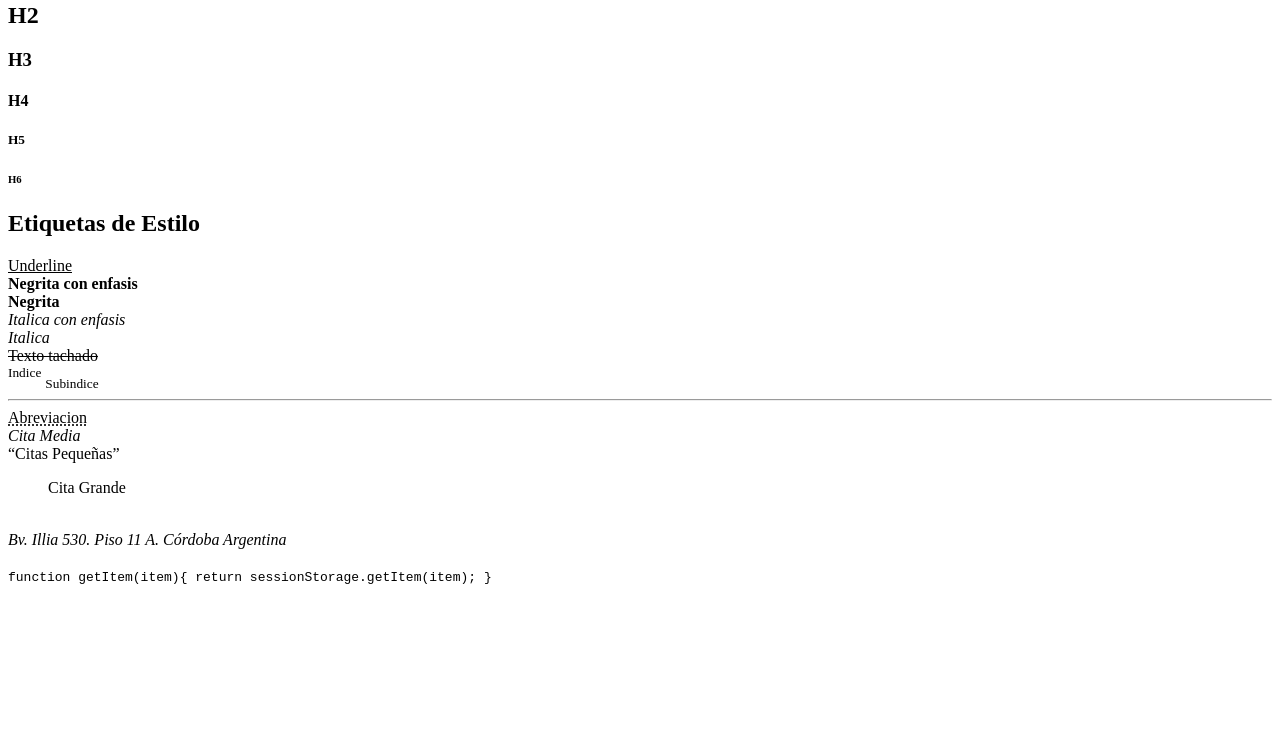
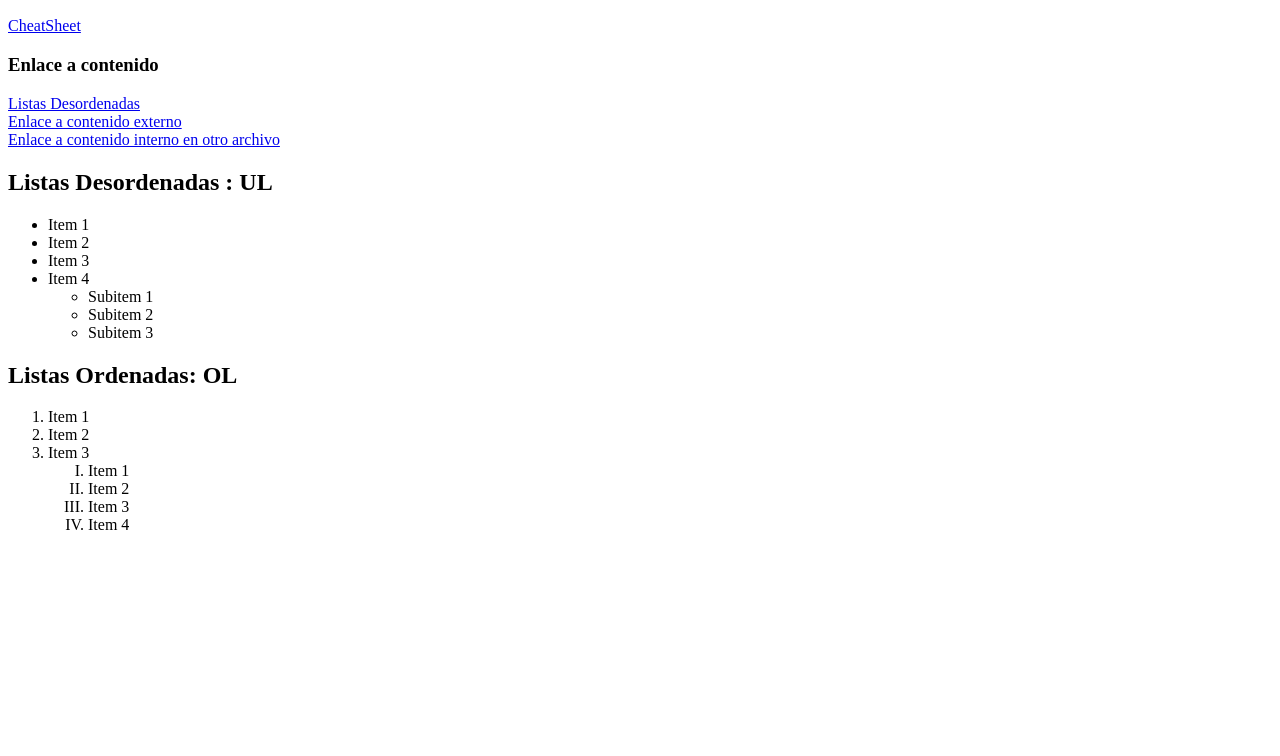
Before and after one commit to DevHunvee3/WebDevelopment, a plain HTML site: page clase_2_html5/index.html in a window 1280 px wide. Shown: the part 305-1061 px from the top of the page. Before the commit the page ends 898 px from the top, so only its background shows below. Drawn offline with Linux system fonts and the light colour scheme.

Commit message:
tag de listas y enlaces

```diff
--- a/clase_2_html5/index.html
+++ b/clase_2_html5/index.html
@@ -17,68 +17,71 @@
 		<title>Curso Web Development</title>
 	</head>
 	<body>
-		<header><h1>HTML: Text Tags</h1></header>
-		<main>
-			<p>
-				<u>Lorem ipsum</u> <b>dolor sit amet</b>,
-				<strong>consectetur adipiscing</strong>
-				elit. <i>Aliquam eu neque laoreet</i>,
-				<em>pharetra ligula id</em>, rutrum eros.
-				<strike>In enim nibh</strike>, pretium a tristique nec,
-				porttitor sit amet nulla. Orci varius natoque penatibus et
-				magnis dis parturient montes, nascetur ridiculus mus. Duis
-				fringilla, neque at vulputate sollicitudin, lacus ex aliquam
-				neque, pretium gravida dui libero vel ante. Donec purus metus,
-				sagittis a felis convallis, laoreet maximus ligula. Morbi ac sem
-				erat. Duis sollicitudin ac sapien a porta. Pellentesque rhoncus
-				eget ante id suscipit. Sed tristique arcu vel libero posuere
-				porta.
-			</p>
-			<pre>
-				Texto pre formateado ...
-			</pre
+		<header><h1>HTML: Listas Tags</h1></header>
+		<main id="inicio">
+			<h2>Anclas | Anchors | Enlaces | Links</h2>
+			<h3>Enlace normal</h3>
+			<a href="https://youtube.com">Youtube</a>
+			<h3>Enlace en pestaña separada</h3>
+			<a href="https://youtube.com" target="_blank">Youtube</a>
+			<h3>Enlace de descarga</h3>
+			<a
+				href="./recursos/htlm-cheatsheet.png"
+				target="_blank"
+				download="Cheatsheet"
+				>CheatSheet</a
 			>
-			<h2>Etiquetas de Heading</h2>
+			<h3>Enlace a contenido</h3>
+			<a href="./index.html#listas-desordenadas">Listas Desordenadas</a
+			><br />
+			<a href="https://es.wikipedia.org/wiki/Wakanda#Ubicaci%C3%B3n"
+				>Enlace a contenido externo</a
+			><br />
+			<a href="./otro.html#otro"
+				>Enlace a contenido interno en otro archivo</a
+			>
 
-			<h1>H1</h1>
-			<h2>H2</h2>
-			<h3>H3</h3>
-			<h4>H4</h4>
-			<h5>H5</h5>
-			<h6>H6</h6>
+			<h2 id="listas-desordenadas">Listas Desordenadas : UL</h2>
+			<ul>
+				<li class="items-desordenados">Item 1</li>
+				<li class="items-desordenados">Item 2</li>
+				<li class="items-desordenados">Item 3</li>
+				<li>
+					Item 4
+					<ul>
+						<li>Subitem 1</li>
+						<li>Subitem 2</li>
+						<li>Subitem 3</li>
+					</ul>
+				</li>
+			</ul>
 
-			<h2>Etiquetas de Estilo</h2>
-			<u>Underline</u>
+			<h2>Listas Ordenadas: OL</h2>
+			<ol>
+				<li>Item 1</li>
+				<li>Item 2</li>
+				<li>
+					Item 3
+					<!-- type="1|a|A|i|I" start="50"-->
+					<ol type="I">
+						<li>Item 1</li>
+						<li>Item 2</li>
+						<li>Item 3</li>
+						<li>Item 4</li>
+					</ol>
+				</li>
+			</ol>
 			<br />
-			<strong>Negrita con enfasis</strong>
 			<br />
-			<b>Negrita</b>
 			<br />
-			<em>Italica con enfasis</em>
 			<br />
-			<i>Italica</i>
 			<br />
-			<strike>Texto tachado</strike>
 			<br />
-			<sup>Indice</sup>
-			<sub>Subindice</sub>
 			<br />
-			<hr />
-			<abbr title="Facultad de Ciencias Exactas y Tecnolgía"
-				>Abreviacion</abbr
-			>
 			<br />
-			<cite>Cita Media</cite>
 			<br />
-			<q>Citas Pequeñas</q>
 			<br />
-			<blockquote>Cita Grande</blockquote>
 			<br />
-			<address>Bv. Illia 530. Piso 11 A. Córdoba Argentina</address>
-			<br />
-			<code>
-				function getItem(item){ return sessionStorage.getItem(item); }
-			</code>
 		</main>
 	</body>
 </html>
```
Also changed, not shown: clase_2_html5/otro.html (added, +13 -0 lines).
